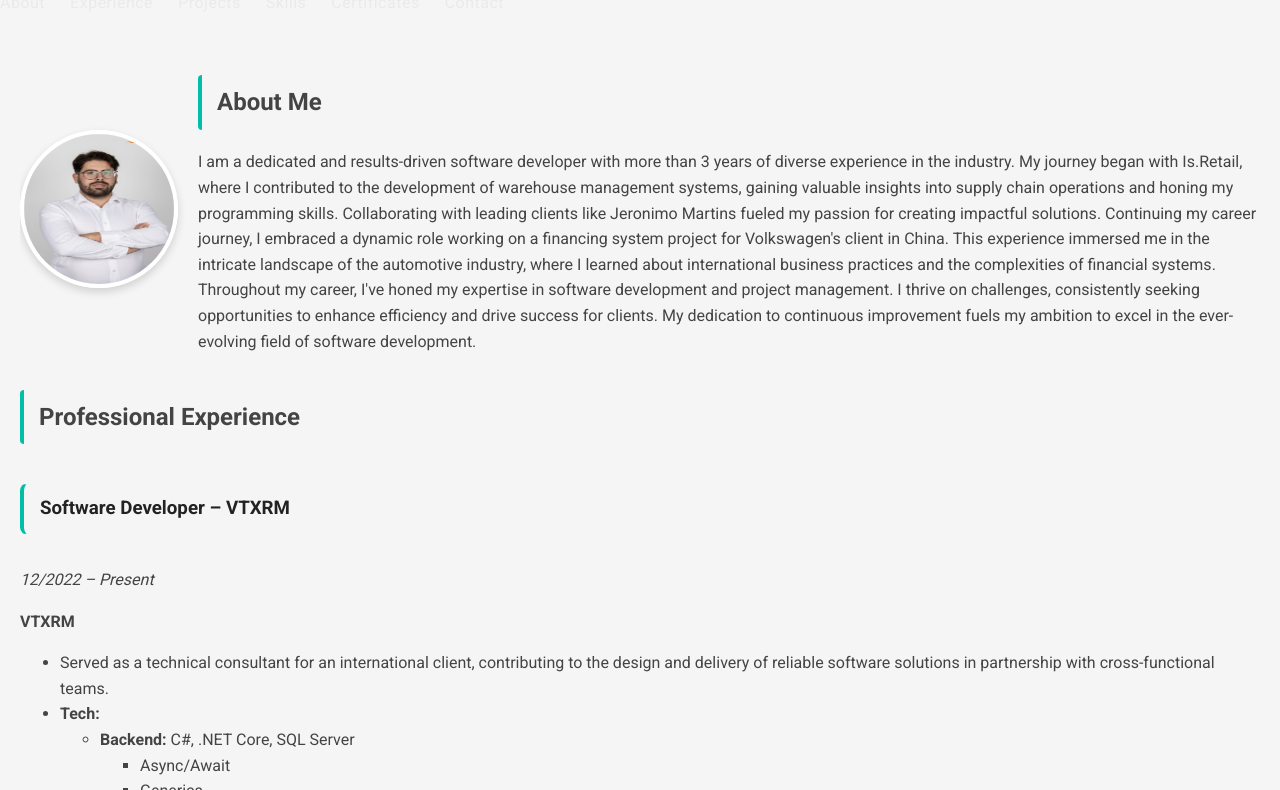
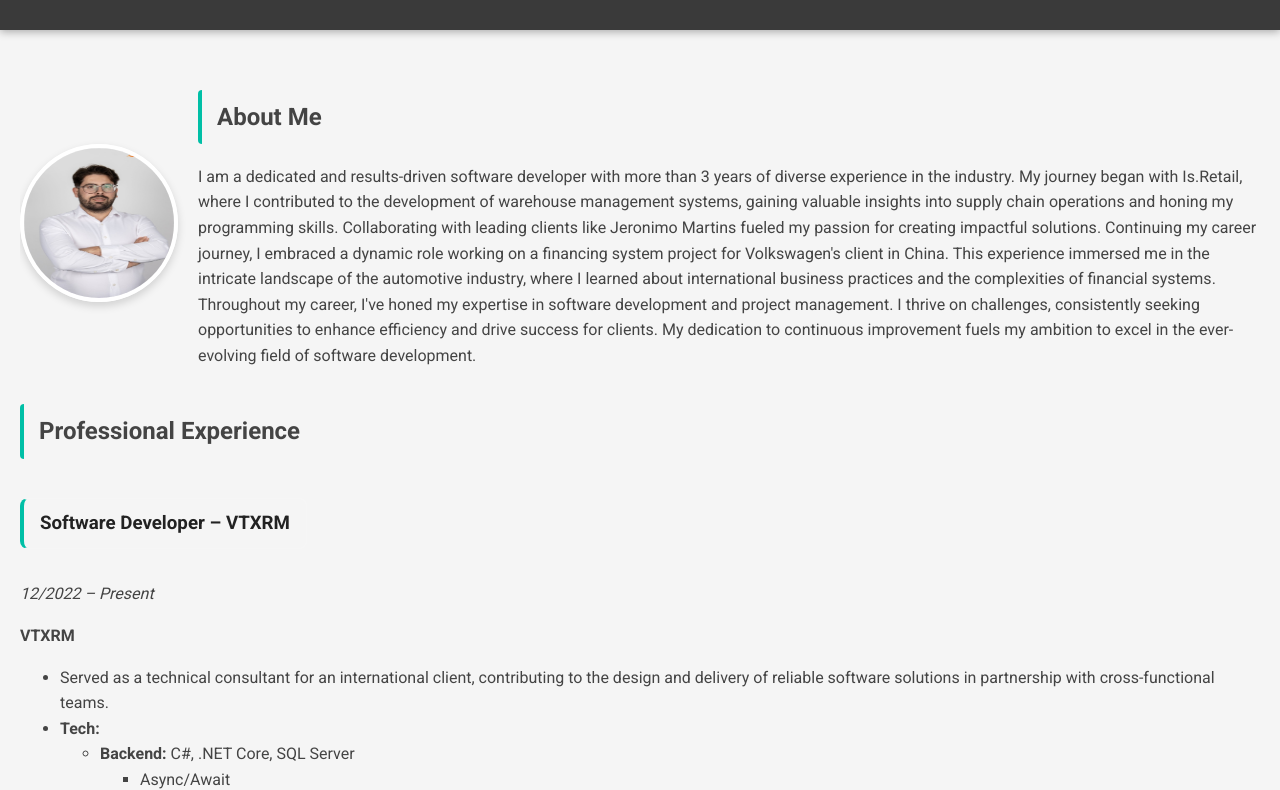
Before and after one commit to bruno-marques98/brunomarques, a plain HTML site: page index.html in a window 1280 px wide. Shown: the part 95-885 px from the top of the page. Drawn offline with Linux system fonts and the light colour scheme.

Commit message:
Add header stylesheet to index.html

```diff
--- a/index.html
+++ b/index.html
@@ -9,6 +9,7 @@
     <link rel="stylesheet" href="https://cdnjs.cloudflare.com/ajax/libs/font-awesome/5.15.4/css/all.min.css">
     <link rel="stylesheet" href="https://fonts.googleapis.com/css2?family=Roboto:wght@400;700&display=swap">
     <link rel="stylesheet" href="styles.css">
+	<link rel="stylesheet" href="styles/header.css">
     <link rel="apple-touch-icon" sizes="180x180" href="icon/apple-touch-icon.png">
     <link rel="icon" type="image/png" sizes="32x32" href="icon/favicon-32x32.png">
     <link rel="icon" type="image/png" sizes="16x16" href="icon/favicon-16x16.png">
```
